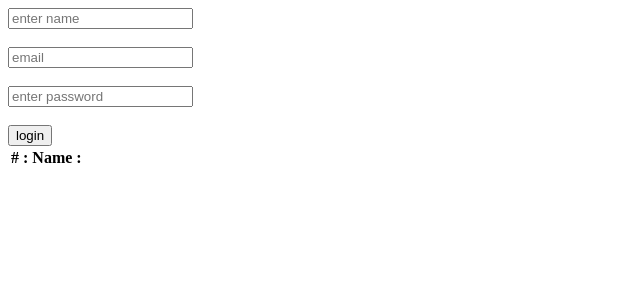
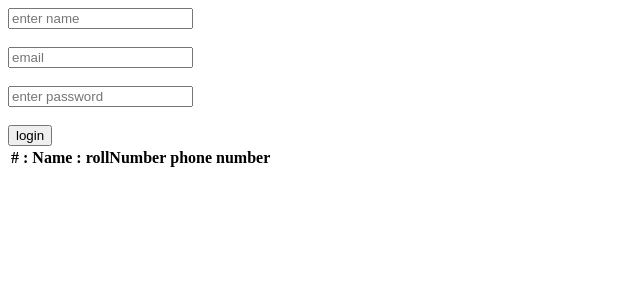
Before and after one commit to Luffyyyyyyyyyy/reactiveForm, an Angular app: page / in a window 1280 px wide. Shown: the top 300 px of the page, without its empty margins (0-640 px from the left). Built offline with nearby package versions, Linux system fonts and the light colour scheme.

Commit message:
rollnumber add

```diff
--- a/src/app/app.component.html
+++ b/src/app/app.component.html
@@ -12,7 +12,8 @@
         <tr>
             <th># :</th>
             <th>Name :</th>
-            <th></th>
+            <th>rollNumber</th>
+            <th>phone number</th>
 
 
         </tr>
```
